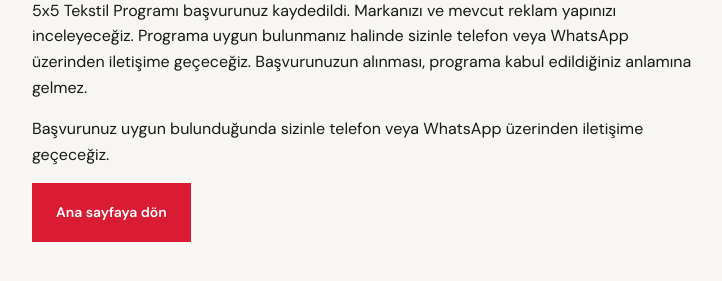
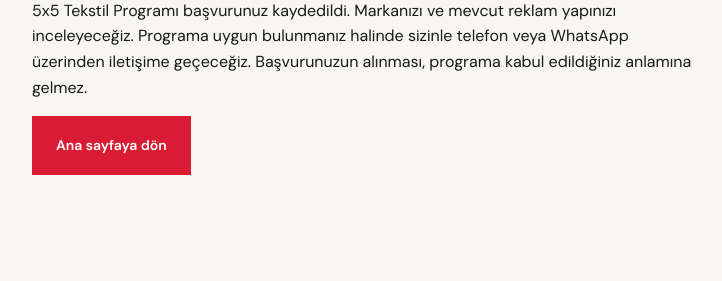
Before and after one commit to Armoni-Performance-Ads/5x5-tekstil-programi, a plain HTML site: page tesekkurler.html in a window 1280 px wide. Shown: the part 287-568 px from the top of the page, without its empty margins (276-998 px from the left). Drawn offline with Linux system fonts and the light colour scheme.

Commit message:
Update tesekkurler.html

```diff
--- a/tesekkurler.html
+++ b/tesekkurler.html
@@ -1,3 +1,3 @@
 <!doctype html><html lang="tr"><head><meta charset="utf-8"><meta name="viewport" content="width=device-width,initial-scale=1"><meta name="robots" content="noindex,follow"><title>Başvuru gönderimi | 5x5 Tekstil Programı</title><link rel="icon" href="assets/5x5-tekstil-programi-logo.png"><link rel="stylesheet" href="assets/fonts/fonts.css"><link rel="stylesheet" href="style.css"></head><body><main class="wrap" style="padding-block:64px;max-width:760px"><img src="assets/5x5-tekstil-programi-logo.png" alt="5x5 Tekstil Programı" width="284" height="125" style="max-width:100%;height:auto"><h1>Başvurunuz alındı.</h1><p>5x5 Tekstil Programı başvurunuz kaydedildi.
 Markanızı ve mevcut reklam yapınızı inceleyeceğiz. Programa uygun bulunmanız halinde sizinle telefon veya WhatsApp üzerinden iletişime geçeceğiz.
-Başvurunuzun alınması, programa kabul edildiğiniz anlamına gelmez.</p><p>Başvurunuz uygun bulunduğunda sizinle telefon veya WhatsApp üzerinden iletişime geçeceğiz.</p><a class="button" href="./">Ana sayfaya dön</a></main></body></html>
+Başvurunuzun alınması, programa kabul edildiğiniz anlamına gelmez.</p><p></p><a class="button" href="./">Ana sayfaya dön</a></main></body></html>
```
